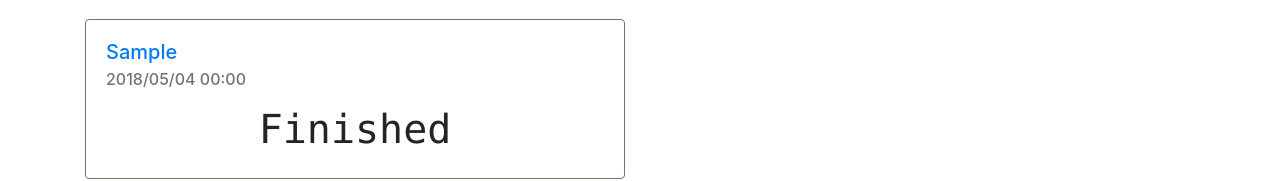
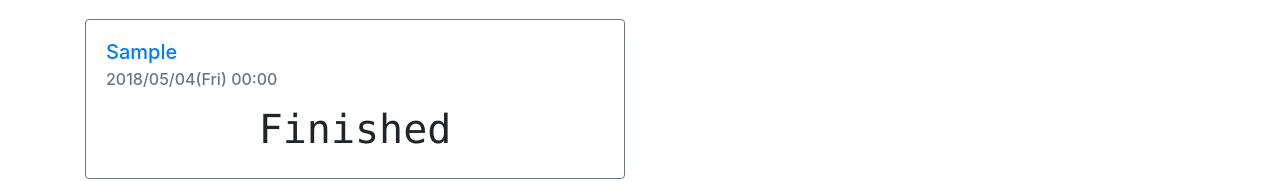
Before and after one commit to snuke/countdown, a React (Create React App) app: page / in a window 1280 px wide. Both pictures are taken after typing "Sample", "Sample" into the empty fields and a click on the button "Add". Shown: the part 166-347 px from the top of the page. Built offline with nearby package versions, Linux system fonts and the light colour scheme; a web font is replaced by a local one.

Commit message:
display (day of the week)

```diff
--- a/src/component/Card.js
+++ b/src/component/Card.js
@@ -51,7 +51,7 @@ class Card extends React.Component {
                         onClick={() => this.flip()}></span>
                     </div>
                   </h5>
-                  <h6 className="card-subtitle mb-3 text-muted">{time.format('YYYY/MM/DD HH:mm')}</h6>
+                  <h6 className="card-subtitle mb-3 text-muted">{time.format('YYYY/MM/DD(ddd) HH:mm')}</h6>
                   <h1 className={"text-center fixed-width no-break" + (days?" rest-days":"")}>{rest}</h1>
                 </div>
               </div>
```
